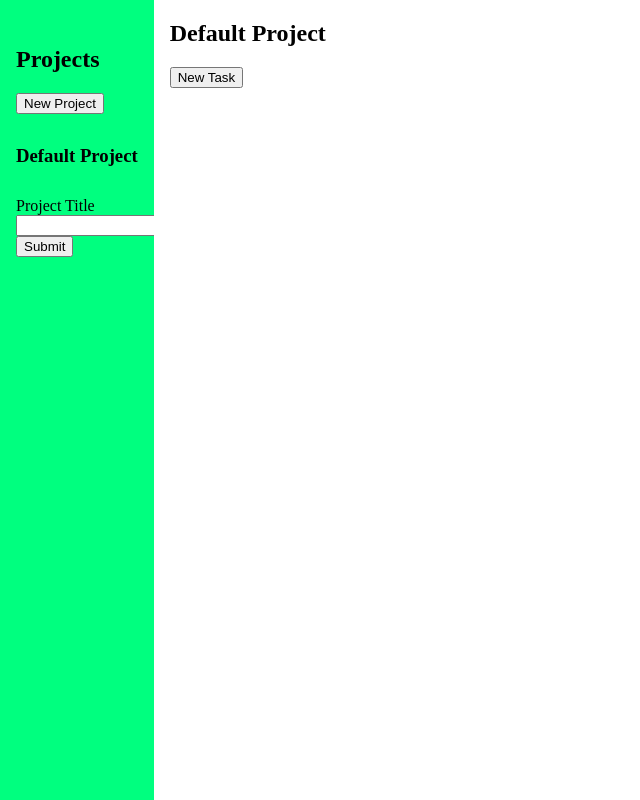
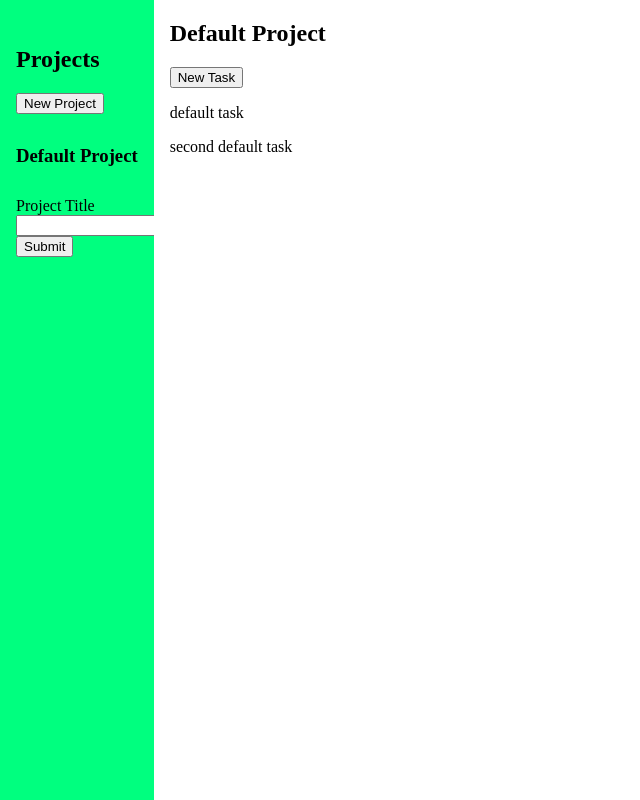
Before and after one commit to mrhaffner/todo, a website built with webpack: page dist/index.html in a window 1280 px wide. Both pictures are taken after a click on the element "Default Project". Shown: the whole page, without its empty margins (0-640 px from the left). Built offline with nearby package versions, Linux system fonts and the light colour scheme.

Commit message:
clicking project on sidebar will now look at the project object and then populate all the tasks on the main page

```diff
--- a/src/index.js
+++ b/src/index.js
@@ -33,30 +33,31 @@ const projectsList = (() => {
     const projectArr = [
         {
             name: 'Default Project',
-            id: 0,
+            projId: 0,
+            currentTaskId: 2,
             tasks: [
                 {
                     name: 'default task',
-                    projId: 0,
-                    id: 0,
+                    taskId: 0,
                 },
                 {
                     name: 'second default task',
-                    projId: 0,
-                    id: 1,
+                    taskId: 1,
                 },
             ]
         },
     ];
-    return { projectArr };
+    let currentId = 1;
+    return { projectArr, currentId };
 })();
 
 //factory function to create project objects
 const Project = (name, id) => {
-    const getId = () => id;
+    const projId = id;
+    const currentTaskId = 0;
     const tasks = [];
         //should you be able to change task? probably not, will change later
-    return { name, getId, tasks };
+    return { name, projId, currentTaskId, tasks };
 };
 //function to add project object to project array
 function addProject(project) {
@@ -71,13 +72,15 @@ const Task = (name, projId) => {
 //function to add task objects to an array inside of the correct project object
 
 
+
 //create a pop up form in html (then maybe eventually dynamically generate it with Javascript on new project button click)
     //probably make it pop up later in development, just have it in the sidebar for now
 const submitBtn = document.getElementById('proj_form_submit_btn');
 submitBtn.addEventListener('click', () => {
     const inputName = document.getElementById('proj_title_input').value;
-    //run a function that creates a project object with 'inputValue' as it's name/title
-    let inputId = projectsList.projectArr.length; /*This needs to change to be generated as a number 1 higher than the highest id in array once a functional delete project button is created */
+    // let inputId = projectsList.projectArr.length; /*This needs to change to be generated as a number 1 higher than the highest id in array once a functional delete project button is created */
+    let inputId = projectsList.currentId
+    projectsList.currentId ++;
     projectsList.projectArr.push(Project(inputName, inputId));
     addProjectSide(inputName, inputId);
 })
@@ -111,7 +114,6 @@ function clearMain() {
     }
 };
 
-
 function addProjectMain(name, id) { /*get rid of the (name/id dependencies here if possible - maybe get the id on click, then find the correct object and use that to populate !!!! have to do this to populate todos correctly!!!!!)*/
     const projMain = document.getElementById('proj_div')
     const projectContents =
@@ -128,13 +130,28 @@ function addProjectMain(name, id) { /*get rid of the (name/id dependencies here
             </div>
         </div>`
     projMain.innerHTML = projectContents
+    //function to loop through appropriate object and add all the task
+    //find the object with the same id
+    const taskContainer = document.getElementById(`${id}_proj_task_div`);
+    let currentProject = projectsList.projectArr.filter(obj => obj.projId === +id)[0]; //hope this works lmao
+    currentProject.tasks.forEach(task => addTaskDOM(task.name, task.taskId, id, taskContainer));
 };
 
-//#1 step after skeleton is complete is to generate projects objects
-    //on hitting submit, a new object will be created from a factory
-        //this will be added to a module? containing an array of objects (put a default object in at first)
-    //then add a way to find and write that object to the DOM (will remove current project from DOM as well)
-        //this will happen on button click as well
+function addTaskDOM (name, id, pId, parent) {
+    //create task container node
+    let newTaskDiv = document.createElement('div');
+        //set it's id
+    newTaskDiv.id = `${pId}_proj_${id}_task_div`;
+    // change inner html of task container node
+    let newTask = `<p>${name}</p>`;
+    newTaskDiv.innerHTML = newTask;
+    //append task container node to taskContainer
+    parent.appendChild(newTaskDiv);
+}
 
-        //write the object to the project area and the sidebar
-            //clicking it in the sidebar will call the function that clears the project area and writes that object to the DOM
+// const sideNode = document.getElementById('side_proj_div');
+// let newDiv = document.createElement('div')
+// newDiv.id = `side_${id}_div`
+// let newProject = `<h3 id=side_${id}_title">${name}</h3>`;
+// newDiv.innerHTML = newProject;
+// sideNode.appendChild(newDiv);
```
Also changed, not shown: dist/index.html, dist/main.js.
